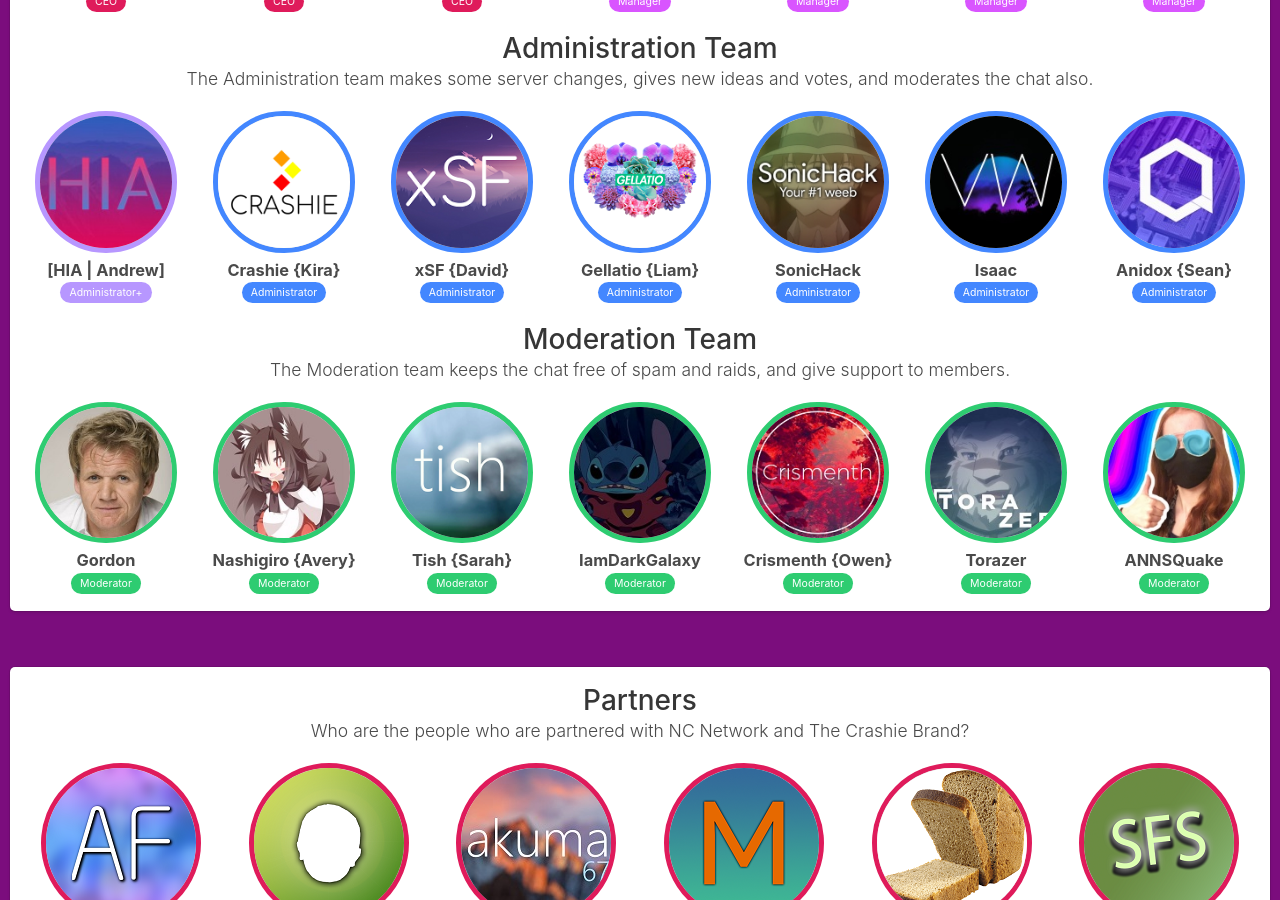
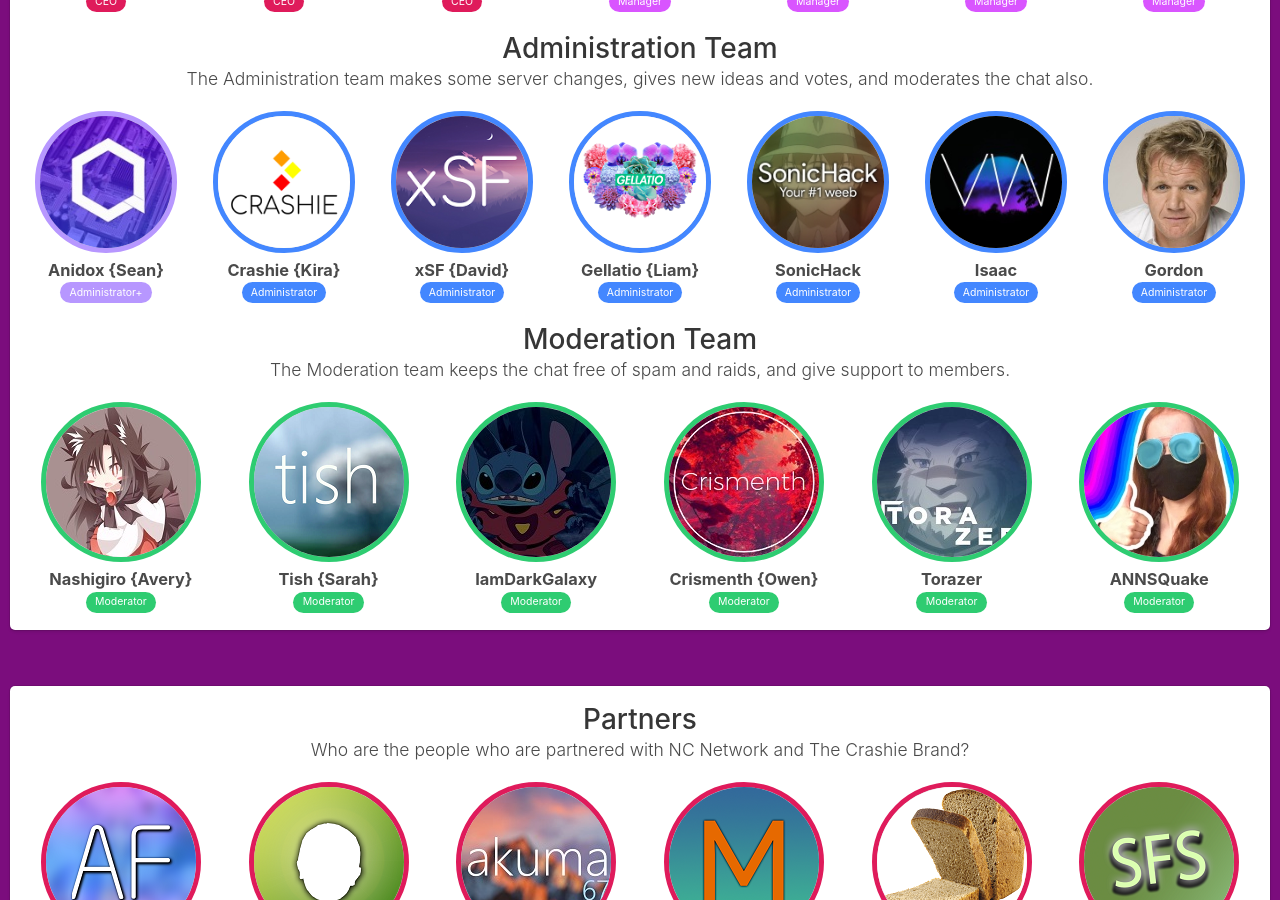
Before and after one commit to xwinbyte/NetskyWebsite, a Jekyll site: the page built from index.html, in a window 1280 px wide and 900 px high, scrolled down 1198 px. Built offline with Jekyll 4.4.1, drawn with Linux system fonts in a browser that asks for light colours; nearby versions of some CDN libraries.

Commit message:
Promote Anidox and Gordon
Bye Andrew :c

```diff
--- a/index.html
+++ b/index.html
@@ -53,8 +53,8 @@ layout: page
 				<h2 class="subtitle">The Administration team makes some server changes, gives new ideas and votes, and moderates the chat also.</h2>
 				<div class="columns">
 					<div class="column">
-						<a href="https://twitter.com/hiamandrew" rel="noopener noreferrer" target="_blank"><img class="someone headadmin" src="/img/staff/andrew.jpg"></a>
-						<h3>[HIA | Andrew]</h3><span class="tag is-headadmin">Administrator+</span>
+						<a href="https://anidox.net" rel="noopener noreferrer" target="_blank"><img class="someone headadmin" src="/img/staff/anidox.jpg"></a>
+						<h3>Anidox {Sean}</h3><span class="tag is-headadmin">Administrator+</span>
 					</div>
 					<div class="column">
 						<a href="https://crashieblog.wordpress.com" rel="noopener noreferrer" target="_blank"><img class="someone admin" src="/img/staff/crashie.png"></a>
@@ -77,17 +77,13 @@ layout: page
 						<h3>Isaac</h3><span class="tag is-info">Administrator</span>
 					</div>
 					<div class="column">
-						<a href="https://anidox.net/" rel="noopener noreferrer" target="_blank"><img class="someone admin" src="/img/staff/anidox.jpg"></a>
-						<h3>Anidox {Sean}</h3><span class="tag is-info">Administrator</span>
+						<a href="TheGordonRam" rel="noopener noreferrer" target="_blank"><img class="someone admin" src="/img/staff/gordon.jpg"></a>
+						<h3>Gordon</h3><span class="tag is-info">Administrator</span>
 					</div>
 				</div>
 				<h1 class="title"><strong>Moderation Team</strong></h1>
 				<h2 class="subtitle">The Moderation team keeps the chat free of spam and raids, and give support to members.</h2>
 				<div class="columns">
-					<div class="column">
-						<a href="https://twitter.com/TheGordonRam" rel="noopener noreferrer" target="_blank"><img class="someone mod" src="/img/staff/gordon.jpg"></a>
-						<h3>Gordon</h3><span class="tag is-mod">Moderator</span>
-					</div>
 					<div class="column">
 						<a href="https://twitter.com/Nashigiro" rel="noopener noreferrer" target="_blank"><img class="someone mod" src="/img/staff/avery.jpg"></a>
 						<h3>Nashigiro {Avery}</h3><span class="tag is-mod">Moderator</span>
```
Also changed, not shown: img/staff/andrew.jpg (deleted).
